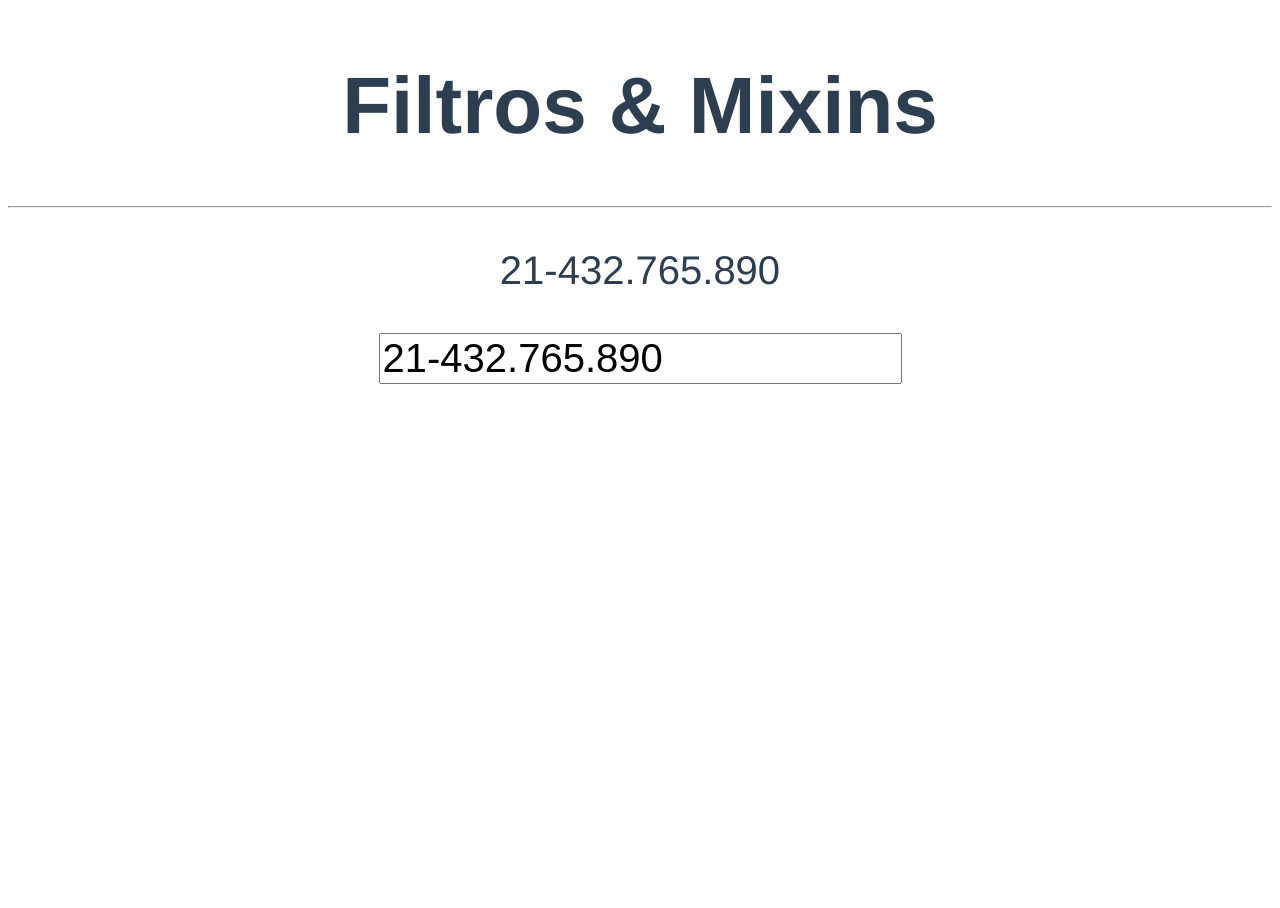
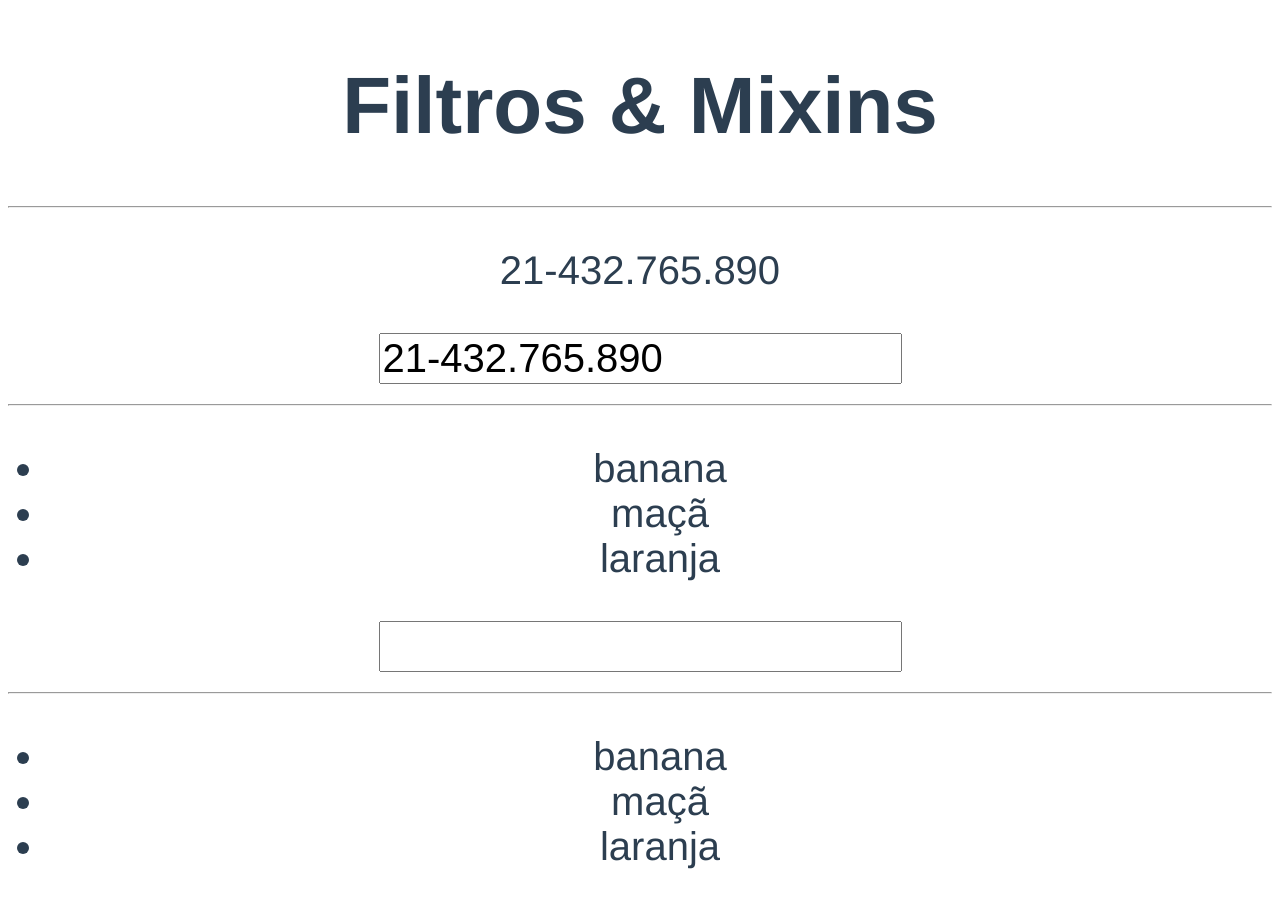
Before and after one commit to josemalcher/CODE3R-Curso-VueJS-2-O-Guia-Completo-incl-Vue-Router-Vuex, a Vue app in the folder Secao-13-Melhorando-sua-App-com-Filtros-e-Mixins/195-Introducao-do-Modulo/filtros-mixins-exercicios/: page / in a window 1280 px wide. Shown: the top 908 px of the page. Before the commit the page ends 800 px from the top, so only its background shows below. Built offline with nearby package versions, Linux system fonts and the light colour scheme.

Commit message:
Seção 13: Melhorando sua App com Filtros e Mixins - 199. Duplicando Código para Usar os Mixins

```diff
--- a/Secao-13-Melhorando-sua-App-com-Filtros-e-Mixins/195-Introducao-do-Modulo/filtros-mixins-exercicios/src/App.vue
+++ b/Secao-13-Melhorando-sua-App-com-Filtros-e-Mixins/195-Introducao-do-Modulo/filtros-mixins-exercicios/src/App.vue
@@ -2,25 +2,43 @@
   <div id="app">
     <h1>Filtros & Mixins</h1>
     <hr>
-    <p>{{ cpfAluno | cpf | inverter}}</p>
+    <p>{{ cpfAluno | cpf | inverter }}</p>
     <input type="text" :value="cpfAluno | cpf | inverter">
+    <hr>
+    <Fruta/>
+    <hr>
+    <ul>
+      <li v-for="fruta in frutas" :key="fruta">{{fruta}}</li>
+    </ul>
+    <input type="text" v-model="fruta" @keydown.enter="add">
   </div>
 </template>
 
 <script>
+import Fruta from "./Fruta.vue";
+
 export default {
+  components: {Fruta},
   data() {
     return {
-      cpfAluno: '09856723412'
+      cpfAluno: '09856723412',
+      fruta: '',
+      frutas: ['banana', 'maçã', 'laranja']
     }
   },
   filters: {
     cpf(valor) {
       const arr = valor.split('');
-      arr.splice(3,0, '.')
-      arr.splice(7,0, '.')
-      arr.splice(11,0, '-')
+      arr.splice(3, 0, '.')
+      arr.splice(7, 0, '.')
+      arr.splice(11, 0, '-')
       return arr.join('')
+    }
+  },
+  methods: {
+    add() {
+      this.frutas.push(this.fruta)
+      this.fruta = ''
     }
   }
 }
@@ -36,7 +54,8 @@
   margin-top: 60px;
   font-size: 2.5rem;
 }
-input{
+
+input {
   font-size: 2.5rem;
 }
 </style>
--- /dev/null
+++ b/Secao-13-Melhorando-sua-App-com-Filtros-e-Mixins/195-Introducao-do-Modulo/filtros-mixins-exercicios/src/Fruta.vue
@@ -0,0 +1,30 @@
+<template>
+<div>
+  <ul>
+    <li v-for="fruta in frutas" :key="fruta">{{fruta}}</li>
+  </ul>
+    <input type="text" v-model="fruta" @keydown.enter="add">
+</div>
+</template>
+
+<script>
+export default {
+  name: "Fruta",
+  data(){
+    return{
+      fruta: '',
+      frutas: ['banana', 'maçã', 'laranja']
+    }
+  },
+  methods: {
+    add(){
+      this.frutas.push(this.fruta)
+      this.fruta = ''
+    }
+  }
+}
+</script>
+
+<style scoped>
+
+</style>
```
